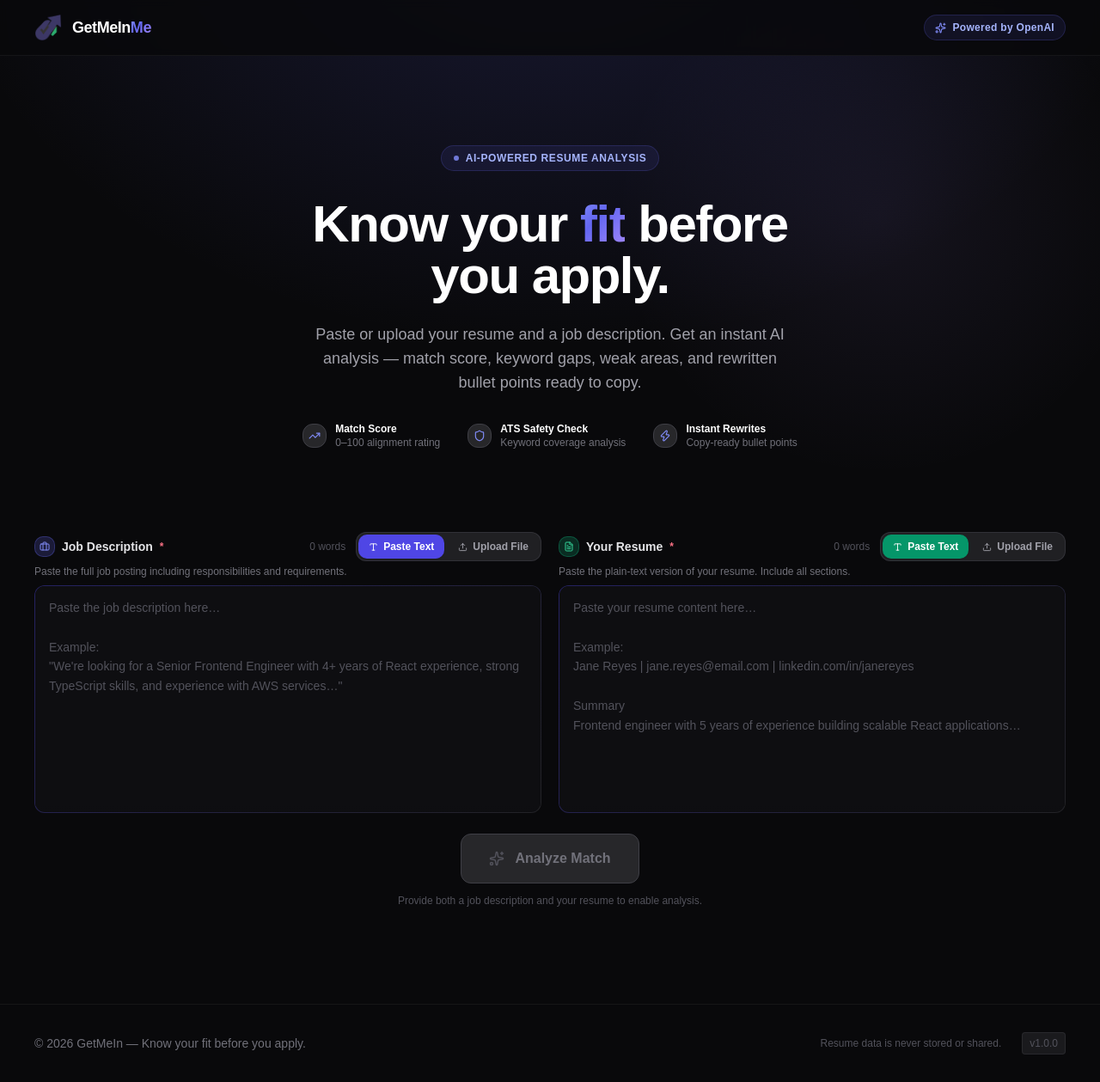
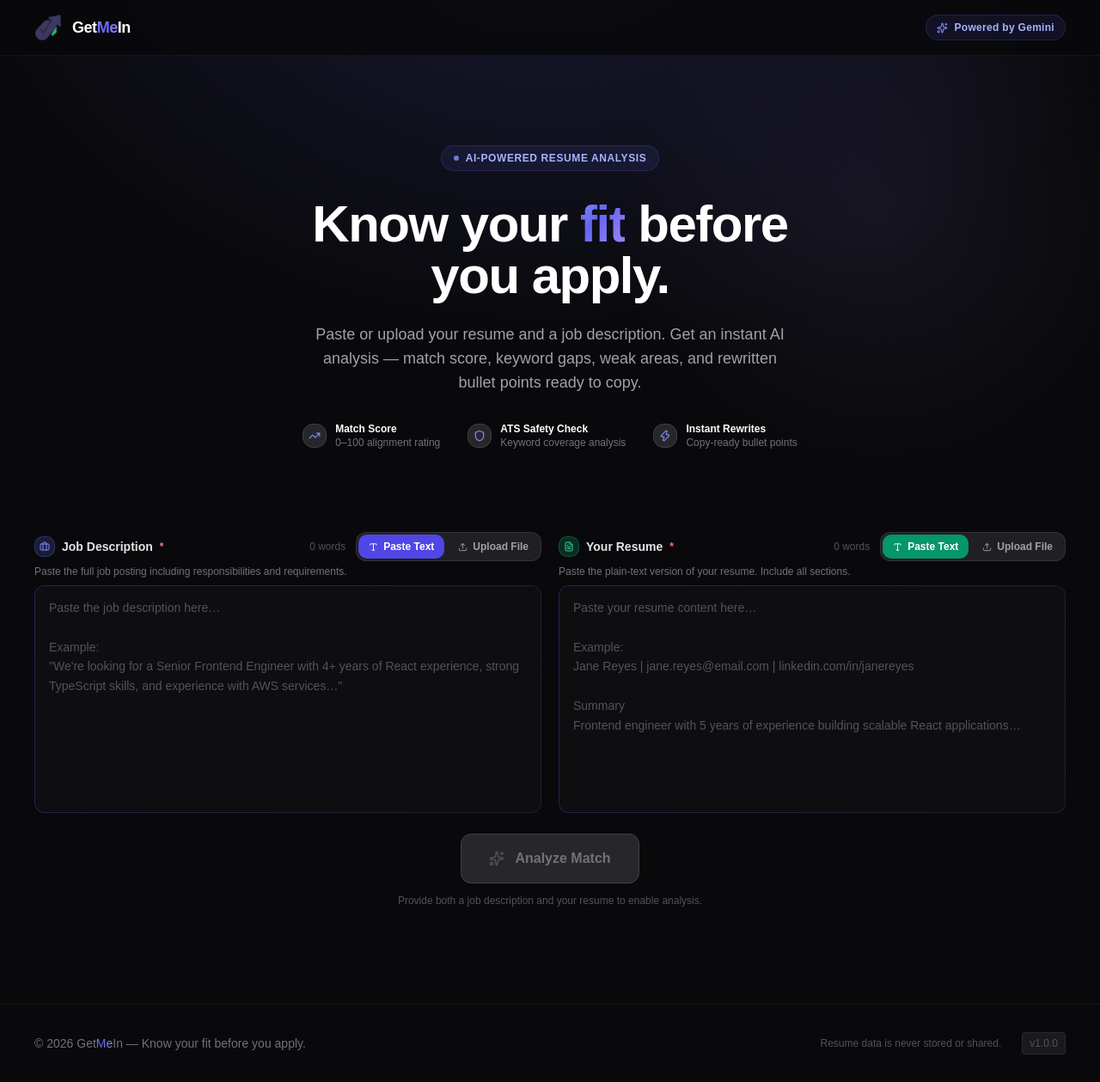
Before and after one commit to Ser2104/GetMeIN, a Next.js app: page /resume-analysis-tool in a window 1280 px wide. Shown: the whole page at 86% size. Built offline with nearby package versions, Linux system fonts and the light colour scheme.

Commit message:
Local Commit: 2026-03-29T10:19:07.597Z - Fixed brand name in `PageHeader.tsx` from `GetMeInMe` → `Get<Me>In` with "Me" in accent gradient color - Updated "Powered by OpenAI" → "Powered by Gemini" in the header badge - Applied the same `Get<Me>In` accent treatment to the footer copyright line

```diff
--- a/src/app/resume-analysis-tool/components/PageFooter.tsx
+++ b/src/app/resume-analysis-tool/components/PageFooter.tsx
@@ -5,7 +5,7 @@ export default function PageFooter() {
     <footer className="w-full border-t border-white/5 mt-16">
       <div className="max-w-screen-2xl mx-auto px-4 sm:px-6 lg:px-8 xl:px-10 2xl:px-16 py-8 flex flex-col sm:flex-row items-center justify-between gap-4">
         <p className="text-sm text-zinc-500">
-          © 2026 GetMeIn — Know your fit before you apply.
+          © 2026 Get<span className="text-gradient">Me</span>In — Know your fit before you apply.
         </p>
         <div className="flex items-center gap-6">
           <span className="text-xs text-zinc-600">Resume data is never stored or shared.</span>
--- a/src/app/resume-analysis-tool/components/PageHeader.tsx
+++ b/src/app/resume-analysis-tool/components/PageHeader.tsx
@@ -9,13 +9,13 @@ export default function PageHeader() {
         <div className="flex items-center gap-3">
           <AppLogo size={32} />
           <span className="font-bold text-lg tracking-tight text-white hidden sm:block">
-            GetMeIn<span className="text-gradient">Me</span>
+            Get<span className="text-gradient">Me</span>In
           </span>
         </div>
 
         <div className="flex items-center gap-2 px-3 py-1.5 rounded-full bg-indigo-500/10 border border-indigo-500/20">
           <Sparkles size={13} className="text-indigo-400" />
-          <span className="text-xs font-semibold text-indigo-300 tracking-wide">Powered by OpenAI</span>
+          <span className="text-xs font-semibold text-indigo-300 tracking-wide">Powered by Gemini</span>
         </div>
       </div>
     </header>
```
